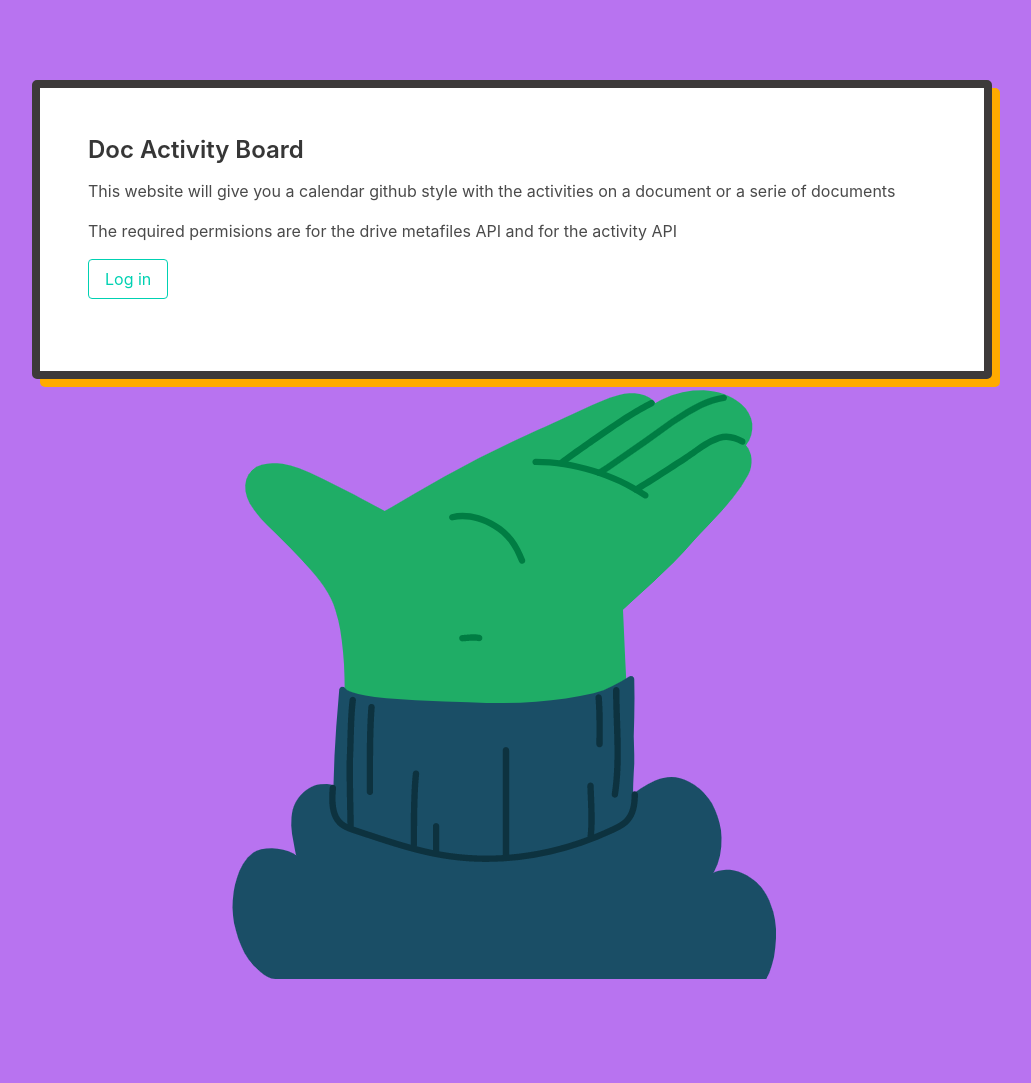
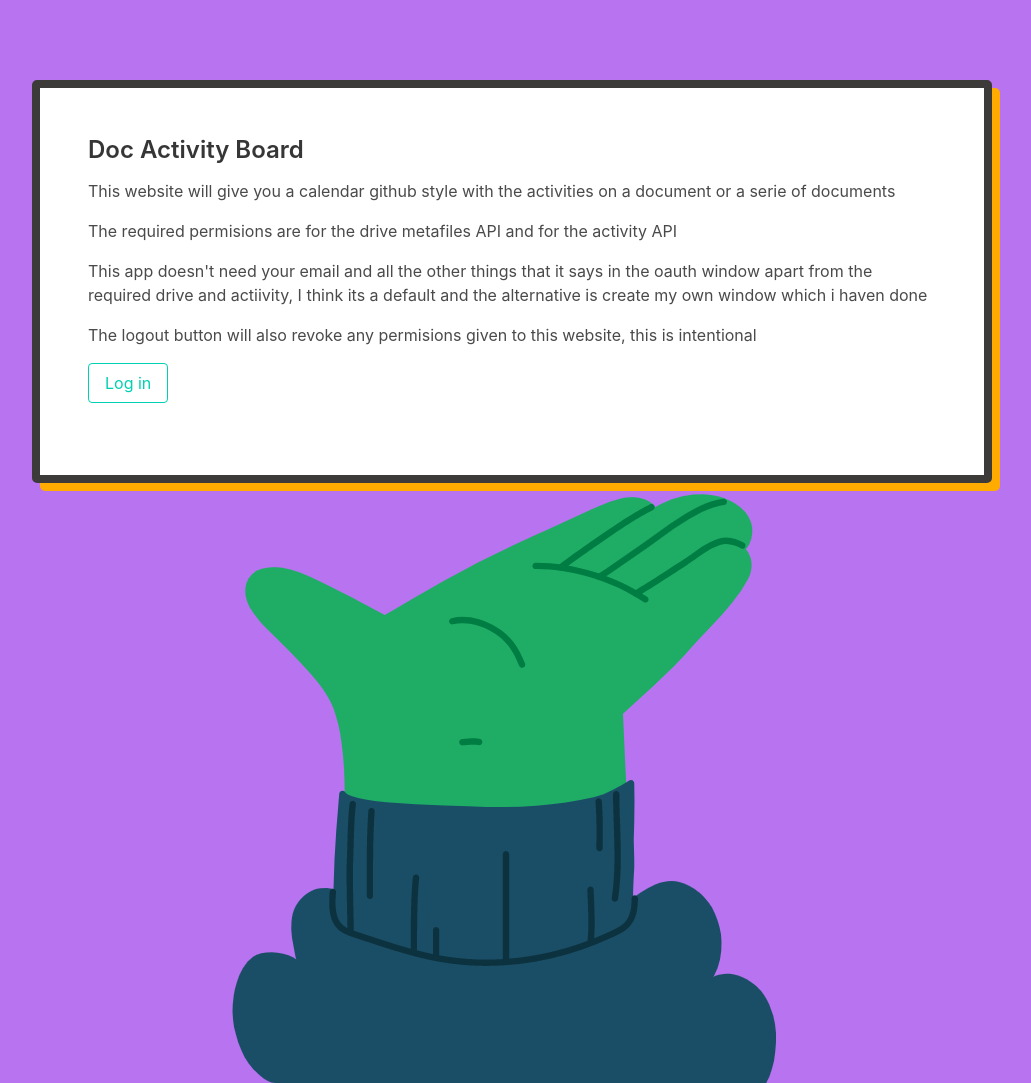
Before and after one commit to msvalen/Doc-Activity-Calendar, a plain HTML site: page index.html in a window 1280 px wide. Shown: the whole page, without its empty margins (128-1159 px from the left). Before the commit the page ends 979 px from the top, so only its background shows below. Drawn offline with nearby package versions, Linux system fonts and the light colour scheme.

Commit message:
better html2

```diff
--- a/index.html
+++ b/index.html
@@ -19,6 +19,8 @@
           <h3>Doc Activity Board</h3>
           <p>This website will give you a calendar github style with the activities on a document or a serie of documents </p>
           <p>The required permisions are for the drive metafiles API and for the activity API</p>
+          <p>This app doesn't need your email and all the other things that it says in the oauth window apart from the required drive and actiivity, I think its a default and the alternative is create my own window which i haven done</p>
+          <p>The logout button will also revoke any permisions given to this website, this is intentional</p>
           <button onclick="authenticate().then(loadClient)" id='loginButt' class="button is-primary is-outlined">Log in</button>
           <button onclick='logoutclient()' id='logoutButt' class="button is-primary is-outlined">Log out</button>
         </div>
```
